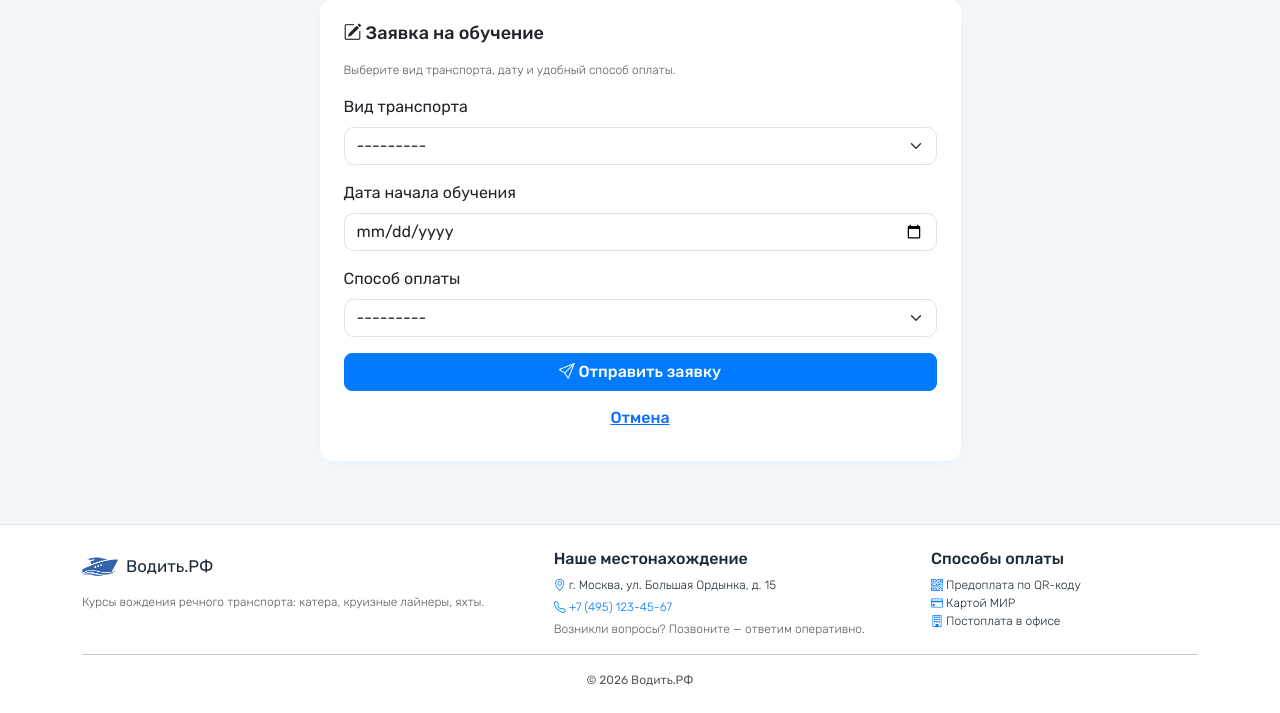
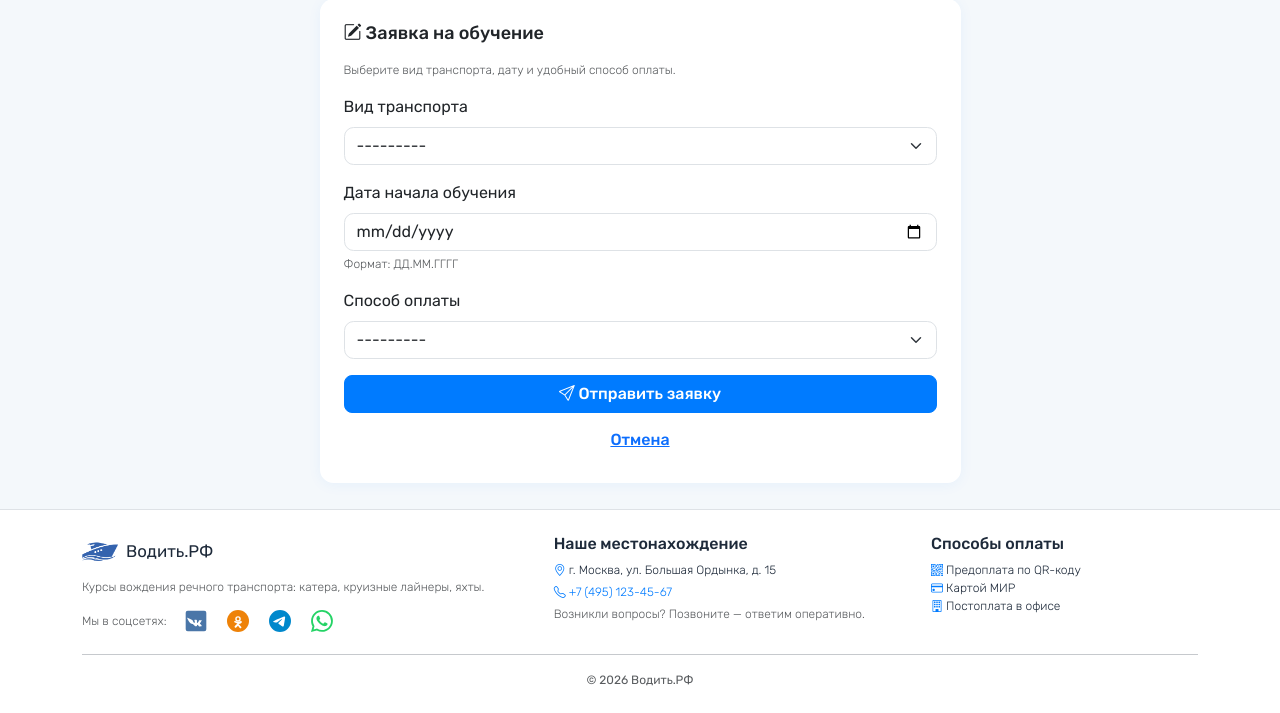
Before and after one commit to roxxxy16/exam, a Django app: page /apply/ in a window 1280 px wide. Shown: the part 87-800 px from the top of the page. Run offline with Django 5.2, Linux system fonts and the light colour scheme; the visitor is signed in with stand-in values (Sample User, id 1).

Commit message:
Доработки по ТЗ: соцсети, формат даты ДД.ММ.ГГГГ
- Иконки соцсетей в футере: ВКонтакте, Одноклассники, Telegram, WhatsApp
- Hover-анимация иконок (поднятие + тень)
- Подсказка 'Формат: ДД.ММ.ГГГГ' рядом с полями даты (регистрация, заявка)
- Help_text теперь отображается в шаблоне apply.html

```diff
--- a/main/forms.py
+++ b/main/forms.py
@@ -39,6 +39,7 @@ class RegistrationForm(forms.Form):
     birth_date = forms.DateField(
         label='Дата рождения',
         widget=forms.DateInput(attrs={'class': 'form-control', 'type': 'date'}),
+        help_text='Формат: ДД.ММ.ГГГГ',
     )
     phone = forms.CharField(
         label='Контактный телефон',
@@ -119,6 +120,9 @@ class ApplicationForm(forms.ModelForm):
             'start_date': 'Дата начала обучения',
             'payment_method': 'Способ оплаты',
         }
+        help_texts = {
+            'start_date': 'Формат: ДД.ММ.ГГГГ',
+        }
 
     def clean_start_date(self):
         d = self.cleaned_data['start_date']
--- a/main/templates/main/apply.html
+++ b/main/templates/main/apply.html
@@ -15,6 +15,7 @@
           <div class="mb-3">
             <label class="form-label">{{ field.label }}</label>
             {{ field }}
+            {% if field.help_text %}<div class="form-text">{{ field.help_text }}</div>{% endif %}
             {% if field.errors %}
               <div class="text-danger small mt-1">{{ field.errors|join:" " }}</div>
             {% endif %}
--- a/main/templates/main/base.html
+++ b/main/templates/main/base.html
@@ -68,7 +68,23 @@
           <img src="{% static 'img/logo.png' %}" alt="" class="brand-logo me-2">
           <strong style="font-size: 1.05rem;">Водить.РФ</strong>
         </div>
-        <p class="text-muted mb-0">Курсы вождения речного транспорта: катера, круизные лайнеры, яхты.</p>
+        <p class="text-muted mb-2">Курсы вождения речного транспорта: катера, круизные лайнеры, яхты.</p>
+        <div class="d-flex gap-2 align-items-center social-links">
+          <span class="text-muted me-1">Мы в соцсетях:</span>
+          <a href="https://vk.com/" target="_blank" rel="noopener" title="ВКонтакте" class="social-icon">
+            <i class="bi bi-vector-pen"></i>
+            <svg xmlns="http://www.w3.org/2000/svg" width="22" height="22" fill="#4a76a8" viewBox="0 0 16 16"><path d="M.5 2A1.5 1.5 0 0 1 2 .5h12A1.5 1.5 0 0 1 15.5 2v12a1.5 1.5 0 0 1-1.5 1.5H2A1.5 1.5 0 0 1 .5 14V2zm6.943 9.748h.844c.31 0 .404-.171.404-.171s-.005-.673.31-.773c.31-.099.71.66 1.13.95.317.218.558.171.558.171l1.12-.016s.585-.036.308-.495c-.023-.038-.162-.34-.83-.96-.7-.65-.606-.544.236-1.667.514-.683.72-1.101.656-1.28-.063-.171-.443-.126-.443-.126l-1.262.008s-.094-.013-.163.029c-.067.04-.11.137-.11.137s-.2.532-.466.985c-.563.954-.788.99-.88.93-.214-.139-.16-.553-.16-.85 0-.92.14-1.305-.273-1.404-.137-.033-.238-.055-.59-.058-.45-.005-.832.002-1.048.108-.143.07-.254.227-.187.236.083.011.27.05.37.185.13.174.124.566.124.566s.074 1.084-.173 1.219c-.17.092-.402-.097-.906-.969-.258-.446-.453-.94-.453-.94s-.038-.092-.103-.142a.51.51 0 0 0-.192-.078L1.846 5.6s-.18.005-.246.083c-.06.07-.005.214-.005.214s.94 2.196 2.003 3.303c.976 1.014 2.085.948 2.085.948z"/></svg>
+          </a>
+          <a href="https://ok.ru/" target="_blank" rel="noopener" title="Одноклассники" class="social-icon">
+            <svg xmlns="http://www.w3.org/2000/svg" width="22" height="22" viewBox="0 0 16 16"><circle cx="8" cy="8" r="8" fill="#ee8208"/><path fill="#fff" d="M8 8.5a2 2 0 1 1 0-4 2 2 0 0 1 0 4zm0-1a1 1 0 1 0 0-2 1 1 0 0 0 0 2zm-2.6 1.7c-.3-.3-.3-.8 0-1 .3-.3.8-.3 1 0 .9.8 2.3.8 3.2 0 .3-.3.8-.3 1 0 .3.3.3.7 0 1-.6.6-1.4.9-2.2 1l1.9 1.9c.3.3.3.7 0 1-.3.3-.7.3-1 0L8 11.4l-1.3 1.3c-.3.3-.7.3-1 0-.3-.3-.3-.7 0-1l1.9-1.9c-.8-.1-1.6-.4-2.2-1z"/></svg>
+          </a>
+          <a href="https://t.me/" target="_blank" rel="noopener" title="Telegram" class="social-icon">
+            <svg xmlns="http://www.w3.org/2000/svg" width="22" height="22" fill="#0088cc" viewBox="0 0 16 16"><path d="M16 8A8 8 0 1 1 0 8a8 8 0 0 1 16 0zM8.287 5.906c-.778.324-2.334.994-4.666 2.01-.378.15-.577.298-.595.442-.03.243.275.339.69.47l.175.055c.408.133.958.288 1.243.294.26.006.549-.1.868-.32 2.179-1.471 3.304-2.214 3.374-2.23.05-.012.12-.026.166.016.047.041.042.12.037.141-.03.129-1.227 1.241-1.846 1.817-.193.18-.33.307-.358.336a8.154 8.154 0 0 1-.188.186c-.38.366-.664.64.015 1.088.327.216.589.393.85.571.284.194.568.387.936.629.093.06.183.125.27.187.331.236.63.448.997.414.214-.02.435-.22.547-.82.265-1.417.786-4.486.906-5.751a1.426 1.426 0 0 0-.013-.315.337.337 0 0 0-.114-.217.526.526 0 0 0-.31-.093c-.3.005-.763.166-2.984 1.09z"/></svg>
+          </a>
+          <a href="https://wa.me/74951234567" target="_blank" rel="noopener" title="WhatsApp" class="social-icon">
+            <svg xmlns="http://www.w3.org/2000/svg" width="22" height="22" fill="#25d366" viewBox="0 0 16 16"><path d="M13.601 2.326A7.854 7.854 0 0 0 7.994 0C3.627 0 .068 3.558.064 7.926c0 1.399.366 2.76 1.057 3.965L0 16l4.204-1.102a7.933 7.933 0 0 0 3.79.965h.004c4.368 0 7.926-3.558 7.93-7.93A7.898 7.898 0 0 0 13.6 2.326zM7.994 14.521a6.573 6.573 0 0 1-3.356-.92l-.24-.144-2.494.654.666-2.433-.156-.251a6.56 6.56 0 0 1-1.007-3.505c0-3.626 2.957-6.584 6.591-6.584a6.56 6.56 0 0 1 4.66 1.931 6.557 6.557 0 0 1 1.928 4.66c-.004 3.639-2.961 6.592-6.592 6.592zm3.615-4.934c-.197-.099-1.17-.578-1.353-.646-.182-.065-.315-.099-.445.099-.133.197-.513.646-.627.775-.114.133-.232.148-.43.05-.197-.1-.836-.308-1.592-.985-.59-.525-.985-1.175-1.103-1.372-.114-.198-.011-.304.088-.403.087-.088.197-.232.296-.346.1-.114.133-.198.198-.33.065-.134.034-.248-.015-.347-.05-.099-.445-1.076-.612-1.47-.16-.389-.323-.335-.445-.34-.114-.007-.247-.007-.38-.007a.729.729 0 0 0-.529.247c-.182.198-.691.677-.691 1.654 0 .977.71 1.916.81 2.049.098.133 1.394 2.132 3.383 2.992.47.205.84.326 1.129.418.475.152.904.129 1.246.08.38-.058 1.171-.48 1.338-.943.164-.464.164-.86.114-.943-.049-.084-.182-.133-.38-.232z"/></svg>
+          </a>
+        </div>
       </div>
       <div class="col-md-4">
         <h6 class="mb-2">Наше местонахождение</h6>
--- a/static/css/app.css
+++ b/static/css/app.css
@@ -169,3 +169,21 @@ a:hover { color: #0064d1; }
 }
 
 .btn-light.btn-sm { font-weight: 500; }
+
+/* ----------- Соц. сети ----------- */
+.social-icon {
+  display: inline-flex;
+  align-items: center;
+  justify-content: center;
+  width: 34px;
+  height: 34px;
+  border-radius: 50%;
+  transition: transform 0.15s ease, box-shadow 0.15s ease;
+}
+.social-icon:hover {
+  transform: translateY(-2px);
+  box-shadow: 0 4px 10px rgba(0, 0, 0, 0.12);
+}
+.social-icon i { display: none; }
+.social-icon svg { display: block; }
+.social-links { font-size: 12px; }
```
Also changed, not shown: static/img/soc.png (added), static/img/social.png (added).
